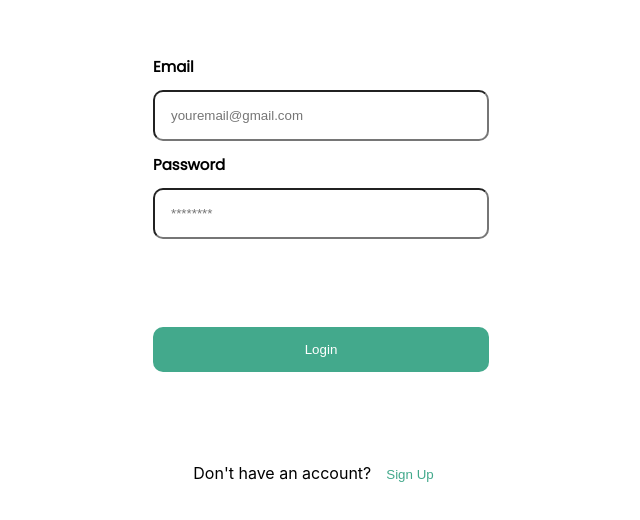
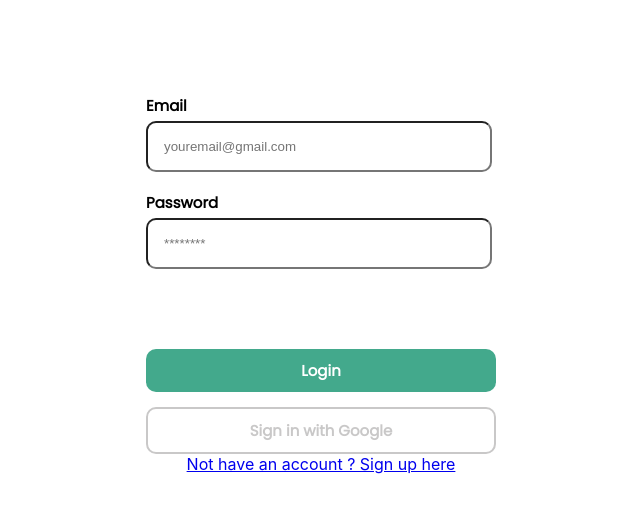
Before and after one commit to DMar35/CS411-Project, a React (Create React App) app in the folder my-react-app/: page /Login in a window 1280 px wide. Shown: the part 126-646 px from the top of the page, without its empty margins (319-959 px from the left). Built offline with nearby package versions, Linux system fonts and the light colour scheme.

Commit message:
Updated some stuff

```diff
--- a/my-react-app/src/App.css
+++ b/my-react-app/src/App.css
@@ -18,12 +18,12 @@ label{
 	font-weight: 600;
 	font-family: 'Poppins';
 	font-size: 15px;
+	margin-top: 15px;
 }
 
 input{
-	margin: 0.5rem 0;
 	padding: 1rem;
-	width: 300px;
+	width: 310px;
 	border-radius: 10px;
 	color: black;
 }
@@ -31,10 +31,24 @@ input{
 button{
 	border: none;
 	background-color: #43A98C;
-	padding: 15px;
+	padding: 10px;
 	border-radius: 10px;
 	margin-top: 80px;
 	color: white;
+	font-weight: 600;
+	font-family: 'Poppins';
+	font-size: 15px;
+	width: 350px;
+}
+
+.secondaryButton{
+	border: 2px solid #C9C8C8;
+	border-radius: 10px;
+	padding: 10px;
+	background-color: white;
+	margin-top: 15px;
+	color: #C9C8C8;
+	width: 350px;
 }
 
 .link-button{
--- a/my-react-app/src/App.js
+++ b/my-react-app/src/App.js
@@ -1,22 +1,19 @@
 import './App.css';
+import { BrowserRouter as Router, Routes, Route } from 'react-router-dom';
 import React, { useState } from "react";
 import { Login } from './components/Login';
 import { Register } from './components/Register';
 
-
 function App() {
-	//const [currentForm, setCurrentForm] = useState['login'];
-
-	//const toggleForm = (formName) => {
-	//	setCurrentForm(formName);
-	//}
 
 	return (
 		<div className="App">
-			{/*{
-				currentForm === 'login' ? <Login onFormSwitch={toggleForm} /> : <Register onFormSwitch={toggleForm} />
-			}*/}
-			<Login />
+			<Router>
+				<Routes>
+					<Route path='/Login' element={<Login />} />
+					<Route path='/Register' element={<Register />} />
+				</Routes>
+			</Router>
 		</div>
 	);
 }
--- a/my-react-app/src/components/Login.js
+++ b/my-react-app/src/components/Login.js
@@ -1,5 +1,5 @@
 import React, { useState } from "react";
-
+import { Link } from 'react-router-dom';
 export const Login = (props) => {
 	const [email, setEmail] = useState('');
 	const [pass, setPass] = useState('');
@@ -16,9 +16,14 @@ export const Login = (props) => {
 				<label for='password'>Password</label>
 				<input value={pass} onChange={(e) => setPass(e.target.value)} type='password' placeholder='********' id='password' name='password' />
 				<button type='submit'>Login</button>
+				<button className='secondaryButton' type='submit'>Sign in with Google</button>
 			</form>
-			<div>Don't have an account?
-				<button className="link-button" onClick={() => props.onFormSwitch('register')}>Sign Up</button></div>
+			{/*<div>Don't have an account?
+				<button className="link-button" onClick={() => props.onFormSwitch('Register')}>Sign Up</button>
+			</div>*/}
+			<Link to="./components/Register" variant="body2">
+				Not have an account ? Sign up here
+			</Link>
 		</div>
 	)
 }
--- a/my-react-app/src/components/Register.js
+++ b/my-react-app/src/components/Register.js
@@ -1,4 +1,5 @@
 import React, { useState } from "react";
+import { Link } from 'react-router-dom';
 
 export const Register = (props) => {
 	const [email, setEmail] = useState('');
@@ -23,7 +24,10 @@ export const Register = (props) => {
 				<input value={pass} onChange={(e) => setPass(e.target.value)} type='password' placeholder='********' id='password' name='password' />
 				<button type='submit'>Login</button>
 			</form>
-			<p>Already have an account?</p><button onClick={() => props.onFormSwitch('login')}>Login</button>
+			{/*<p>Already have an account?</p><button onClick={() => props.onFormSwitch('login')}>Login</button>*/}
+			<Link to="./components/Login" variant="body2">
+				Already have an account? Login
+			</Link>
 		</div>
 	)
 }
```
